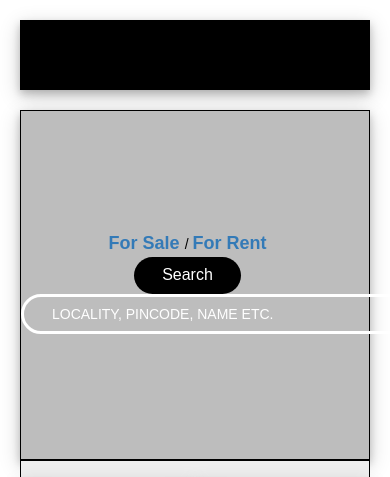
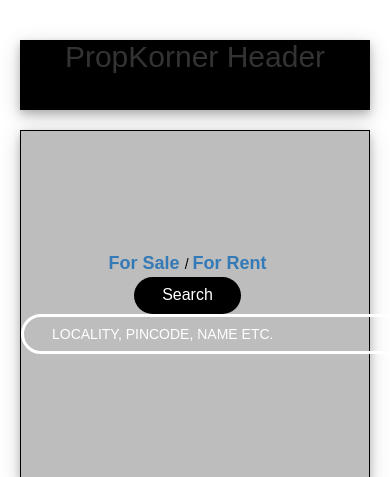
Before and after one commit to RADELCorp/internal, a PHP site: page / in a window 390 px wide; the page is wider, and only the part inside the window is pictured. Shown: the top 477 px of that part. Run offline with PHP 8.4, Linux system fonts and the light colour scheme; some libraries are stand-ins or nearby versions; some web fonts are replaced.

Commit message:
Update index.php

```diff
--- a/darshan/index.php
+++ b/darshan/index.php
@@ -121,12 +121,14 @@
             }
         </style>
         <div class="row">
-            <div class="col-lg-12 shadow" style="background-color:black;height: 70px;"></div>
+            <div class="col-lg-12 shadow" style="background-color:black;height: 70px;">
+                <center><h2>PropKorner Header</h2></center>
+            </div>
         </div>
         <div class="row shadow">
             <div class="col-md-12" style="background-color:white;height: 350px;padding-left: 0px;padding-right: 0px;">
 
-                <div class="col-md-6" style="background-color:#BDBDBD;height: 100%;border: 1px solid black;padding-left: 0px;">
+                <div class="col-md-6" style="background-color:#BDBDBD;height: 100%;border: 0.5px solid black;padding-left: 0px;">
                     <center>
                         <p class="header" style="color:black;">
                             <a href="#" style="font-size:18px;"><b>For Sale </b></a>/
@@ -141,7 +143,7 @@
                     </center>
                 </div>
 
-                <div class="col-md-6" style="background-color:#EEEEEE;height: 100%;border: 1px solid black;">
+                <div class="col-md-6" style="background-color:#EEEEEE;height: 100%;border: 0.5px solid black;">
                     <center>
 
                     </center>
```
